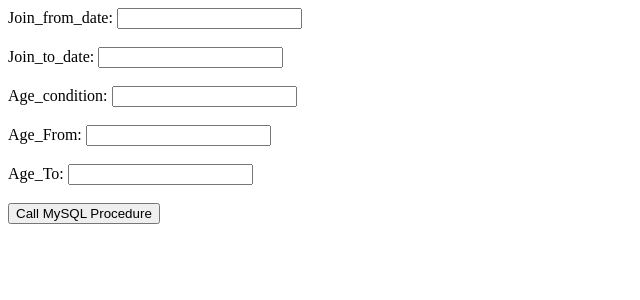
After one commit to Swathi-Karanth/smart-surveillance, a Django app: page /call_mysql_procedure/ in a window 1280 px wide. The commit adds this page. Shown: the top 300 px of the page, without its empty margins (0-640 px from the left). Run offline with Django 4.2, Linux system fonts and the light colour scheme.

Commit message:
procedure page added

```diff
--- a/dcrm/settings.py
+++ b/dcrm/settings.py
@@ -70,8 +70,8 @@
         'ENGINE': 'django.db.backends.mysql',
         'NAME': 'campus_surveillance',
         'USER': 'root',
-        # 'PASSWORD': 'Haechan@2023',
-        'PASSWORD': 'mySQL_admin0',
+        'PASSWORD': 'mysql@123',
+        # 'PASSWORD': 'mySQL_admin0',
         'HOST': 'localhost',
         'PORT': '3306',
     }
--- a/website/middleware/custom_middleware.py
+++ b/website/middleware/custom_middleware.py
@@ -20,6 +20,7 @@
                         {'v': 'visitor','title': 'Visitor Log', 'url': '/visitor_ledger/'},
                         {'i': 'incident','title': 'Incident History', 'url': '/incidents/'},
                         {'c': 'cctv','title': 'CCTV Footages', 'url': '/cctv_page/'},
+                        {'p': 'call_mysql_procedure','title': 'Procedures', 'url': '/call_mysql_procedure/'},
                     ]
             else:
                 request.role_links = [
--- a/website/templates/navbar.html
+++ b/website/templates/navbar.html
@@ -22,10 +22,10 @@
       <li class="nav-item">
         <a class="nav-link" href="{% url 'logout' %}" style="color: rgb(204, 127, 225);">&nbsp;&nbsp;&nbsp;&nbsp;Logout</a>
       </li>
-      {% comment %} <li class="nav-item">
+       <li class="nav-item">
 
-        <a href="{% url 'profile' pk=record.STAFF_ID%}" class="btn btn-primary"></a>
-          </li> {% endcomment %}
+        <a href="{% url 'profile' pk=request.user.username%}" class="btn btn-primary">PROFILE</a>
+          </li>
 
       {% else %}
       <li class="nav-item">
--- /dev/null
+++ b/website/templates/procedure.html
@@ -0,0 +1,34 @@
+<!-- your_template.html -->
+<!DOCTYPE html>
+<html>
+<head>
+    <title>Call MySQL Procedure</title>
+</head>
+<body>
+    <form method="post" action="{% url 'call_mysql_procedure' %}">
+        {% csrf_token %}
+        <!-- Add input fields for parameters -->
+        <label for="param1">Join_from_date:</label>
+        <input type="text" name="join_from_date" >
+        <br>
+        <br>
+        <label for="param2">Join_to_date:</label>
+        <input type="text" name="join_to_date" >
+        <br>
+        <br>
+        <label for="param2">Age_condition:</label>
+        <input type="text" name="age_condition" >
+        <br>
+        <br>
+        <label for="param2">Age_From:</label>
+        <input type="text" name="age_range_from" >
+        <br>
+        <br>
+        <label for="param2">Age_To:</label>
+        <input type="text" name="age_range_to" >
+        <br>
+        <br>
+        <button type="submit">Call MySQL Procedure</button>
+    </form>
+</body>
+</html>
--- a/website/urls.py
+++ b/website/urls.py
@@ -33,5 +33,6 @@
     path('play_video/', views.play_video, name='play_video'),
     path('error_404/', views.error_404, name='error_404'),
     path('update_visitor/<int:pk>', views.update_visitor, name='update_visitor'),
-    path('profile/<int:pk>', views.profile, name='profile'),
+    path('profile/<str:pk>', views.profile, name='profile'),
+    path('call_mysql_procedure/', views.call_mysql_procedure, name='call_mysql_procedure'),
 ]
--- a/website/views.py
+++ b/website/views.py
@@ -9,6 +9,9 @@
 from .forms import AddRecordForm,LoginForm,addincidents_form
 from django.contrib.auth.models import User
 from django.http import HttpResponseForbidden
+from django.db.models import Subquery
+from django.db.models import Q
+
 
 
 links = [
@@ -226,7 +229,11 @@
                 return render(request,'staff.html',{'records':records,'links': request.role_links})
 
             if st is not None:
-                staffdata = staff_master_view.objects.filter(STAFF_NAME__icontains = st)
+
+                staffdata = staff_master_view.objects.filter(Q(STAFF_NAME__icontains=st) | Q(EMPLOYEE_ID__in=Subquery(staff_master_view.objects.values('EMPLOYEE_ID').filter(STAFF_NAME__icontains=st))))
+                # the subquery is useful because it allows you to filter the staffdata queryset by both the STAFF_NAME
+                # and EMPLOYEE_ID columns. This is useful because it allows you to find all records
+                #  where the STAFF_NAME column contains the search term, even if the search term is only a partial match.
                 print(staffdata)
                 data = {
                         'stdata' : staffdata
@@ -350,6 +357,7 @@
     else:
         messages.success(request, "You Must Be Logged In...")
         return redirect('home')
+
 def update_incidents(request, pk):
     if request.method=='GET':
         record = staff_master.objects.get(INCIDENT=pk)
@@ -425,9 +433,32 @@
 
 def profile(request,pk):
     if request.user.is_authenticated:
-        records = staff_master.objects.get(STAFF_ID = pk)
-        print(records.STAFF_ID)
+        records = staff_master.objects.get(STAFF_NAME = pk)
+        print(records.STAFF_NAME)
         return render(request,'profile.html',{'records':records,'links': request.role_links})
     else:
         messages.success(request, "You Must Be Logged In...")
         return redirect('login')
+
+def call_mysql_procedure(request):
+    if request.method == 'POST':
+        param1 = request.POST.get('join_from_date')
+        param2 = request.POST.get('join_to_date')
+        param3 = request.POST.get('age_condition')
+        param4 = request.POST.get('age_range_from')
+        param5 = request.POST.get('age_range_to')
+
+        param1 = None if param1.lower() == 'null' else param1
+        param2 = None if param2.lower() == 'null' else param2
+        param3 = None if param2.lower() == 'null' else param3
+        param4 = None if param4.lower() == 'null' else param4
+        param5 = None if param5.lower() == 'null' else param5
+
+        with connection.cursor() as cursor:
+            cursor.callproc('staff_data_analysis', [param1, param2,param3,param4,param5,])
+            # If your stored procedure returns results, fetch them
+            result_set = cursor.fetchall()
+            print(result_set)
+        # Process the result_set if needed
+
+    return render(request, 'procedure.html')
```
Also changed, not shown: website/templates/profile.html (+26 -1 lines).
